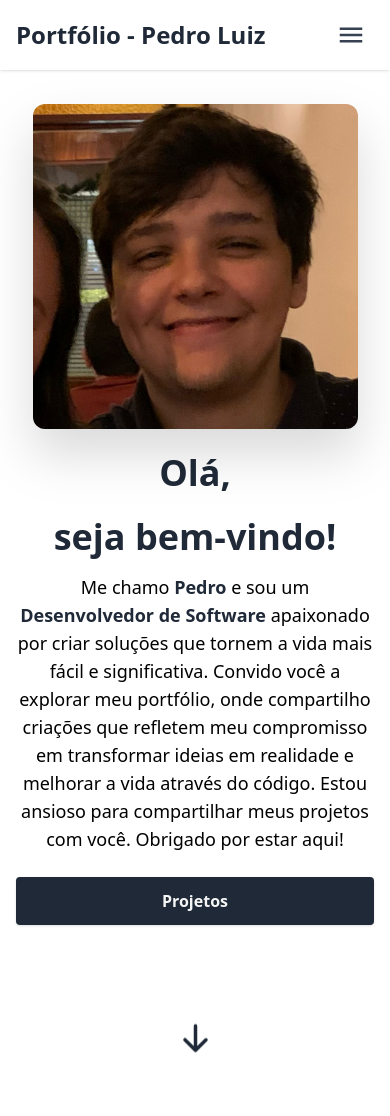
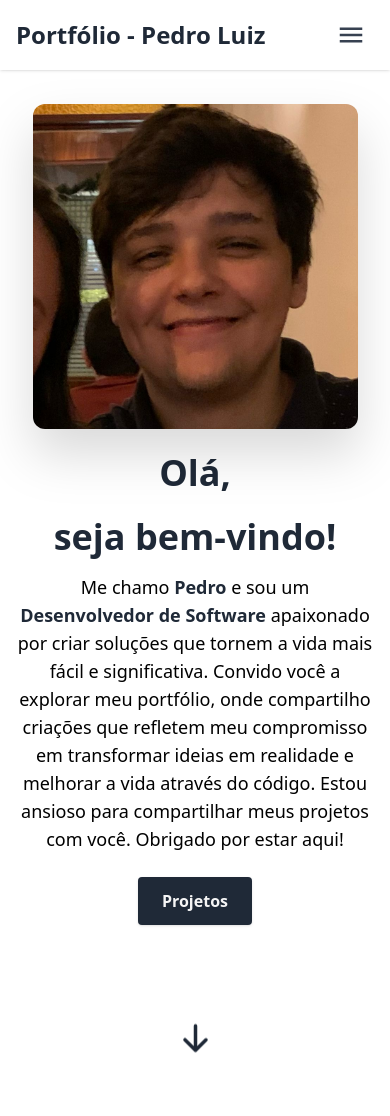
Before and after one commit to PedroLMaia/Portfolio, a Next.js app: page / in a window 390 px wide. Shown: the top 1116 px of the page. Built offline with nearby package versions, Linux system fonts and the light colour scheme.

Commit message:
Fix dependencies and more

```diff
--- a/components/HeroSection.tsx
+++ b/components/HeroSection.tsx
@@ -39,7 +39,7 @@ const HeroSection = () => {
           <Link
             to="projects"
             // className="text-neutral-100 font-semibold px-6 py-3 bg-gray-800 rounded shadow hover:bg-gray-900 dark:bg-neutral-100 dark:text-black"
-            className="bg-gray-800 text-neutral-100 rounded shadow flex justify-center sm:inline-block hover:-translate-y-1 transition-transform cursor-pointer hover:text-neutral-100 hover:bg-gray-900 dark:bg-neutral-200 dark:text-black dark:hover:text-black dark:hover:bg-neutral-100 font-semibold px-6 py-3"
+            className="bg-gray-800 text-neutral-100 rounded shadow inline-block hover:-translate-y-1 transition-transform cursor-pointer hover:text-neutral-100 hover:bg-gray-900 dark:bg-neutral-200 dark:text-black dark:hover:text-black dark:hover:bg-neutral-100 font-semibold px-6 py-3"
             activeClass="active"
             spy={true}
             smooth={true}
--- a/components/Navbar.tsx
+++ b/components/Navbar.tsx
@@ -90,6 +90,7 @@ export default function Navbar() {
                 );
               })}
               <a
+                onClick={() => {setNavbar(!navbar)}}
                 href="https://www.linkedin.com/in/PedroLMaia/"
                 rel="noreferrer"
                 target="_blank"
@@ -98,6 +99,7 @@ export default function Navbar() {
                 <AiOutlineLinkedin size={25} />
               </a>
               <a
+                onClick={() => {setNavbar(!navbar)}}
                 href="https://github.com/PedroLMaia"
                 rel="noreferrer"
                 target="_blank"
@@ -107,7 +109,7 @@ export default function Navbar() {
               </a>
               {theme === 'light' ? (
               <a
-                onClick={() => setTheme('dark')}
+                onClick={() => {setTheme('dark'), setNavbar(!navbar)}}
                 rel="noreferrer"
                 target="_blank"
                 className="cursor-pointer flex justify-center lg:inline-block text-neutral-900 hover:-translate-y-1 transition-transform hover:text-neutral-100 hover:bg-gray-900 dark:text-neutral-100 dark:hover:text-black dark:hover:bg-white px-2 py-2 rounded-lg"
@@ -115,7 +117,7 @@ export default function Navbar() {
                 <RiSunLine size={25}/>
               </a>) :(
                 <a
-                onClick={() => setTheme('light')}
+                onClick={() => {setTheme('light'), setNavbar(!navbar)}}
                 rel="noreferrer"
                 target="_blank"
                 className="cursor-pointer flex justify-center lg:inline-block text-neutral-900 hover:-translate-y-1 transition-transform hover:text-neutral-100 hover:bg-gray-900 dark:text-neutral-100 dark:hover:text-black dark:hover:bg-white px-2 py-2 rounded-lg"
```
